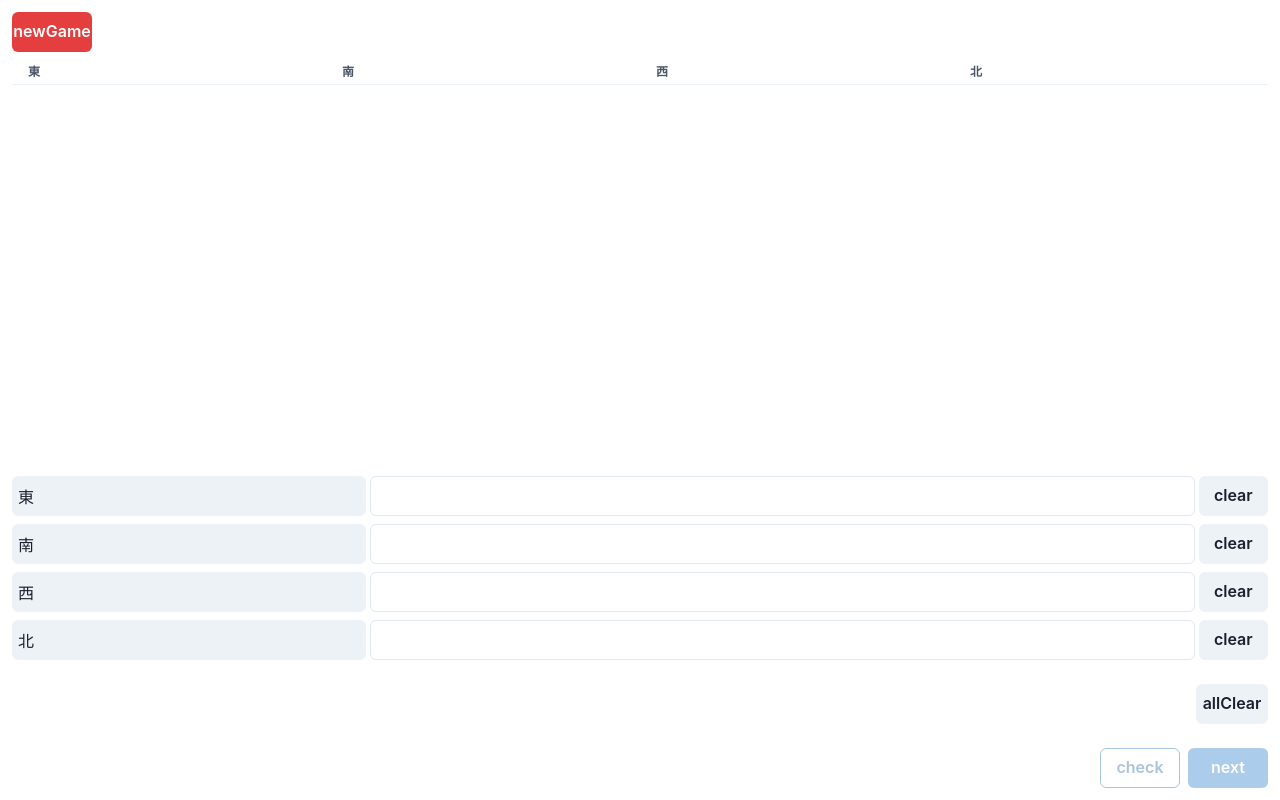
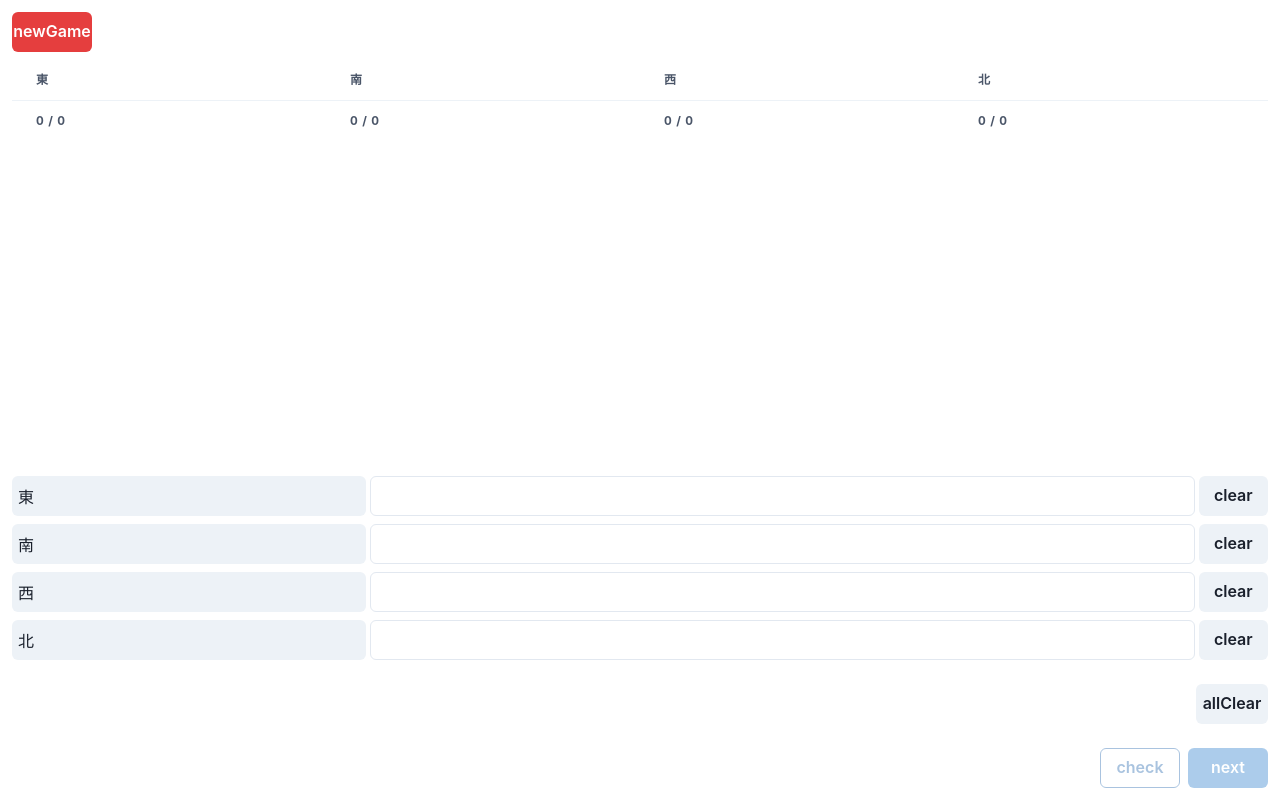
Before and after one commit to syodaiippo/jan-calc, a Next.js app: page / in a window 1280 px wide. Built offline with nearby package versions, Linux system fonts and the light colour scheme.

Commit message:
コミット

```diff
--- a/src/app/page.tsx
+++ b/src/app/page.tsx
@@ -216,6 +216,7 @@ export default function Home() {
             <Button variant={"solid"} w={"5rem"} colorScheme={"red"} onClick={newGame}>
                 newGame
             </Button>
+            {/* {gameResults.length && <ResultTables players={players} gameResults={gameResults} />} */}
             <ResultTables players={players} gameResults={gameResults} />
             <Stack mt={"auto"} mb={4}>
                 <Stack>
--- a/src/components/ResultTables.tsx
+++ b/src/components/ResultTables.tsx
@@ -1,18 +1,45 @@
 import { Player, GameResult } from "@/app/page"
 import { Table, TableContainer, Tbody, Td, Tfoot, Th, Thead, Tr } from "@chakra-ui/react"
-import React, { memo } from "react"
+import React, { memo, useEffect, useState } from "react"
 
 type Props = {
     players: Player[]
     gameResults: GameResult[]
 }
+type SummaryBase = {
+    id: number
+    point: number
+}
+
 const ResultTables = memo(function ResultTables(props: Props) {
     const { players, gameResults } = props
+
+    const [summaryBases, setSummaryBases] = useState<SummaryBase[]>([])
     const grs = gameResults.sort((a, b) => (a.count < b.count ? -1 : 1))
+
+    useEffect(() => {
+        if (!grs || !grs.length) {
+            setSummaryBases([])
+            return
+        }
+        const sumObjects = players.map(player => {
+            const results = grs[grs.length - 1].results
+            const summaryPints = results.filter(r => r.id == player.id)[0].point
+            const summaryById: SummaryBase = {
+                id: player.id,
+                point: summaryPints,
+            }
+            return summaryById
+        })
+        const summarys = summaryBases.concat(sumObjects)
+        setSummaryBases(summarys)
+        console.log(summarys)
+    }, [props.gameResults])
+
     return (
-        <TableContainer>
-            <Table size="sm">
-                <Thead>
+        <TableContainer overflowX="unset" overflowY="unset">
+            <Table variant="simple">
+                <Thead position="sticky" top={0} zIndex="docked">
                     <Tr>
                         {players.map(player => (
                             <Th key={player.id}>{player.name}</Th>
@@ -22,7 +49,19 @@ const ResultTables = memo(function ResultTables(props: Props) {
                 <Tbody>
                     <ResultTr gameResults={grs} players={players} />
                 </Tbody>
-                <Tfoot></Tfoot>
+                <Tfoot>
+                    <Tr>
+                        {players.map(player => {
+                            const summary = summaryBases
+                                .filter(summaryBase => summaryBase.id == player.id)
+                                .map(summaryBase => summaryBase.point)
+                                .reduce((sum, ele) => {
+                                    return sum + ele
+                                }, 0)
+                            return <Th key={player.id}>{`${summary} / ${summary * 50}`}</Th>
+                        })}
+                    </Tr>
+                </Tfoot>
             </Table>
         </TableContainer>
     )
@@ -34,6 +73,7 @@ type ResultPtops = {
     gameResults: GameResult[]
     players: Player[]
 }
+
 const ResultTr = function ResultTr(props: ResultPtops) {
     return props.gameResults.map(gr => {
         return (
```
